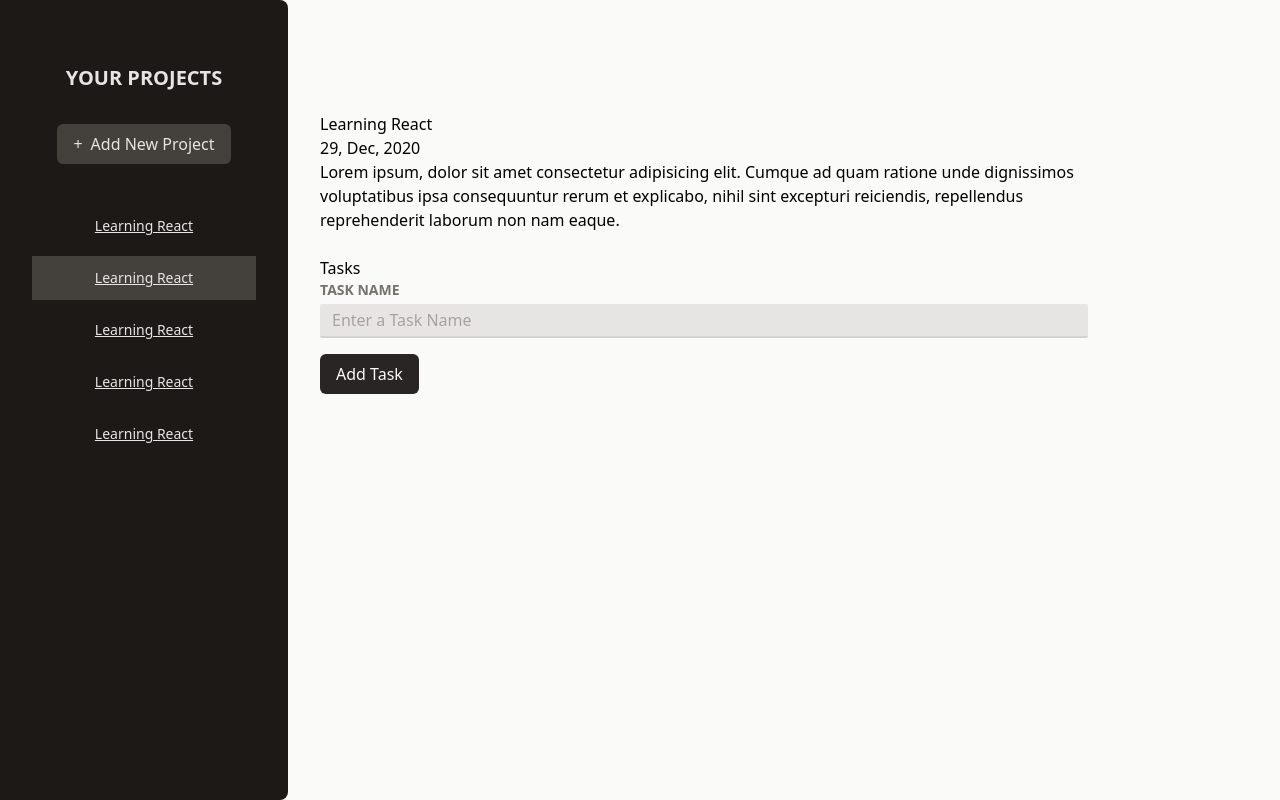
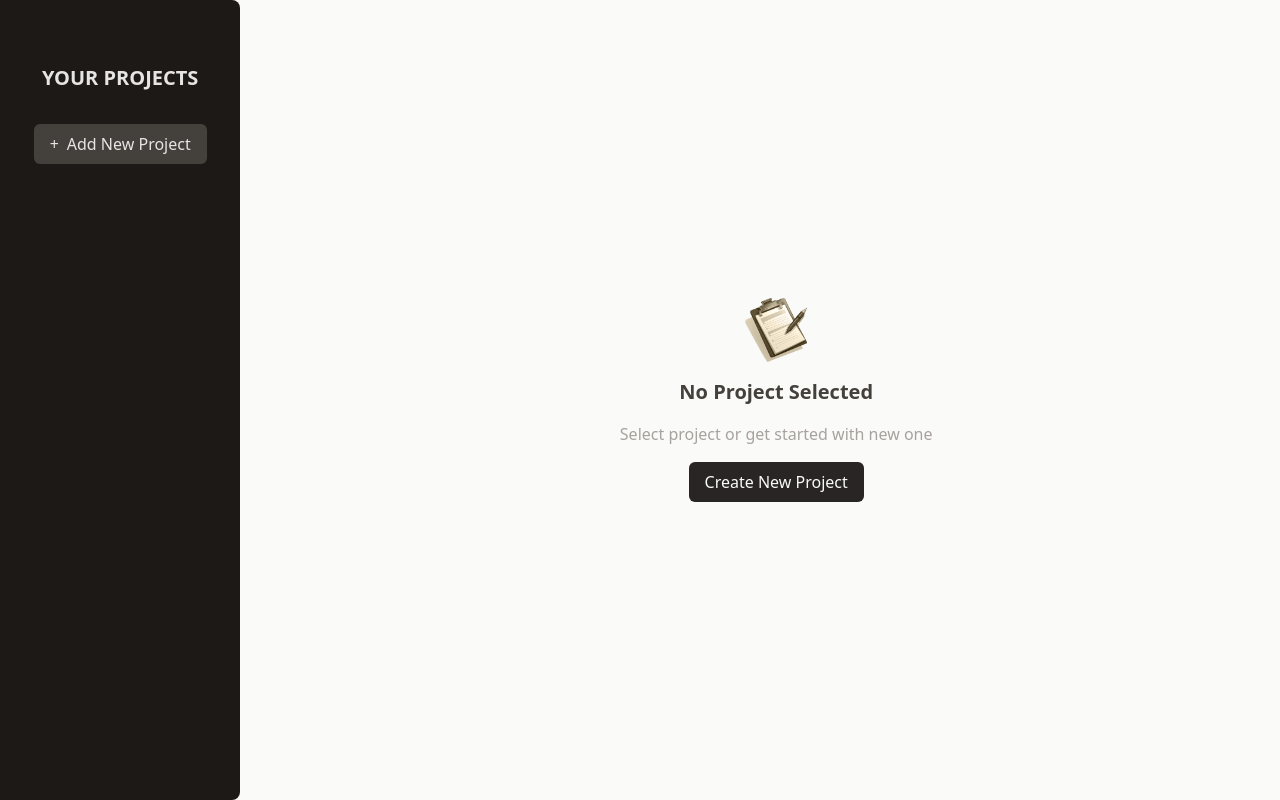
Before and after one commit to obadaDeg/react-practice, a React (Vite) app: page / in a window 1280 px wide. Built offline with nearby package versions, Linux system fonts and the light colour scheme.

Commit message:
stoped for time management

```diff
--- a/src/App.jsx
+++ b/src/App.jsx
@@ -1,11 +1,24 @@
+import { useState } from "react";
 import MainContent from "./components/MainContent";
 import SideBar from "./components/SideBar";
 
 function App() {
+  const [stateData, setStateData] = useState({
+    selectedProjectID: null,
+    projects: [],
+  });
+
+  function handleNewProject() {
+    setStateData((prevData) => ({
+      ...prevData,
+      selectedProject: undefined,
+    }));
+  }
+
   return (
     <main className="h-screen flex gap-8">
-      <SideBar />
-      <MainContent />
+      <SideBar handleNewProject={handleNewProject}/>
+      <MainContent project={stateData.selectedProject} handleNewProject={handleNewProject}/>
     </main>
   );
 }
--- a/src/components/Button.jsx
+++ b/src/components/Button.jsx
@@ -42,11 +42,13 @@ export default function Button({
   variant = "filled",
   isDarkBackground = false,
   icon = null,
+  className,
 //   danger = false,
-  children
+  children,
+  ...props
 }) {
   return (
-    <button className={getButtonStyles(variant, isDarkBackground)}>
+    <button className={`${getButtonStyles(variant, isDarkBackground)} ${className}`} {...props}>
       {icon && <span className="mr-2">{icon}</span>}
       {children}
     </button>
--- a/src/components/InputField.jsx
+++ b/src/components/InputField.jsx
@@ -1,16 +1,17 @@
-import React from "react";
+import React, { forwardRef, useImperativeHandle } from "react";
 import { titleToId } from "../utils/string_manipulation";
 
-const renderInputField = (type, id, props, baseStyles) => {
-  const commonInputStyles = `${baseStyles} p-1 border-b-2 rounded-sm border-stone-300 bg-stone-200 text-stone-600 placeholder-stone-400 focus:outline-none focus:border-stone-600 px-3`;
+const renderInputField = (type, id, props, baseStyles, ref, className) => {
+  const commonInputStyles = `${baseStyles} p-1 border-b-2 rounded-sm border-stone-300 bg-stone-200 text-stone-600 placeholder-stone-400 focus:outline-none focus:border-stone-600 px-3 ${className}`;
 
   switch (type) {
     case "textarea":
-      return <textarea id={id} className={commonInputStyles} {...props} />;
+      return <textarea ref={ref} id={id} className={commonInputStyles} {...props} />;
     case "date":
       return (
         <div className={`${baseStyles} flex items-center`}>
           <input
+            ref={ref}
             type="date"
             id={id}
             className={`${baseStyles} w-64 px-2 py-1 rounded-sm bg-stone-200 placeholder-stone-400`}
@@ -20,20 +21,22 @@ const renderInputField = (type, id, props, baseStyles) => {
       );
     default:
       return (
-        <input type={type} id={id} className={commonInputStyles} {...props} />
+        <input ref={ref} type={type} id={id} className={commonInputStyles} {...props} />
       );
   }
 };
 
-export default function InputField({ title, type = "text", ...props }) {
+const InputField = forwardRef(function InputField(
+  { title, className, type = "text", ...props },
+  ref
+) {
   const id = titleToId(title);
+  const baseStyles = "w-full";
 
   props = {
     ...props,
     placeholder: `Enter a ${title}`,
   };
-
-  const baseStyles = "w-full";
 
   return (
     <div className="mb-4">
@@ -43,7 +46,9 @@ export default function InputField({ title, type = "text", ...props }) {
       >
         {title}
       </label>
-      {renderInputField(type, id, props, baseStyles)}
+      {renderInputField(type, id, props, baseStyles, ref, className)}
     </div>
   );
-}
+});
+
+export default InputField;
--- a/src/components/MainContent.jsx
+++ b/src/components/MainContent.jsx
@@ -4,13 +4,14 @@ import notebookIcon from "../assets/no-projects.png";
 import Button from "./Button";
 import ProjectData from "./ProjectData";
 
-export default function MainContent({ project = true }) {
-  return project ? (
+export default function MainContent({ project, handleNewProject }) {
+  if (!project) {
     <div div className="w-3/5 flex flex-col mt-28">
-      {/* <NewProjectForm /> */}
-      <ProjectData />
-    </div>
-  ) : (
+      {project === undefined ? <NewProjectForm /> : <ProjectData />}{" "}
+    </div>;
+  }
+
+  return (
     <div className="w-full flex flex-col items-center justify-center">
       <img
         src={notebookIcon}
@@ -23,7 +24,7 @@ export default function MainContent({ project = true }) {
       <p className="mb-4 text-stone-400">
         Select project or get started with new one
       </p>
-      <Button>Create New Project</Button>
+      <Button onClick={handleNewProject}>Create New Project</Button>
     </div>
   );
 }
--- a/src/components/ProjectData.jsx
+++ b/src/components/ProjectData.jsx
@@ -12,14 +12,19 @@ export default function ProjectData({
 }) {
   return (
     <>
-      <h2>{title}</h2>
-      <p>{date}</p>
-      <p>{description}</p>
-      <br />
-      <h2>Tasks</h2>
-      <form action="/">
-        <InputField title={"Task Name"} />
-        <Button>Add Task</Button>
+      <h2 className="text-2xl font-bold text-gray-800">{title}</h2>
+      <p className="text-sm text-gray-500 mt-1">{date}</p>
+      <p className="text-gray-700 mt-4 leading-relaxed">{description}</p>
+      <hr className="my-6 border-gray-300" />
+      <h2 className="text-xl font-semibold text-gray-800 mb-4">Tasks</h2>
+      <form action="/" className="my-5 flex gap-2 items-center">
+        <InputField
+          title="Task Name"
+          className="h-10 "
+        />
+        <Button className="text-xs ">
+          Add Task
+        </Button>
       </form>
     </>
   );
--- a/src/components/SideBar.jsx
+++ b/src/components/SideBar.jsx
@@ -1,28 +1,32 @@
 import React from "react";
 import Button from "./Button";
 
-export function Project({ title, active = false, }) {
+export function Project({ title, active = false }) {
   const bg = active ? "bg-stone-700" : "";
   const baseStyles = "w-full line-clamp-1 py-1 cursor-pointer text-sm";
 
-  return <li className={`${baseStyles} ${bg}`}><Button variant="text" isDarkBackground>{title}</Button></li>;
+  return (
+    <li className={`${baseStyles} ${bg}`}>
+      <Button variant="text" isDarkBackground>
+        {title}
+      </Button>
+    </li>
+  );
 }
 
-export default function SideBar() {
+export default function SideBar({ projects, handleNewProject }) {
   return (
     <aside className="w-1/3 px-8 py-16 bg-stone-900 text-stone-50 rounded-e-lg md:w-72 flex justify-start flex-col items-center">
       <h1 className="uppercase font-bold mb-8 md:text-xl text-stone-200">
         Your Projects
       </h1>
-      <Button icon={"+"} isDarkBackground={true}>
+      <Button icon={"+"} isDarkBackground={true} onClick={handleNewProject}>
         Add New Project
       </Button>
       <menu className="w-full py-10 text-center flex flex-col gap-2">
-        <Project title={"Learning React"} />
-        <Project title={"Learning React"} active />
-        <Project title={"Learning React"} />
-        <Project title={"Learning React"} />
-        <Project title={"Learning React"} />
+        {projects
+          ? projects.map((project) => <Project title={project.title} />)
+          : ""}
       </menu>
     </aside>
   );
```
